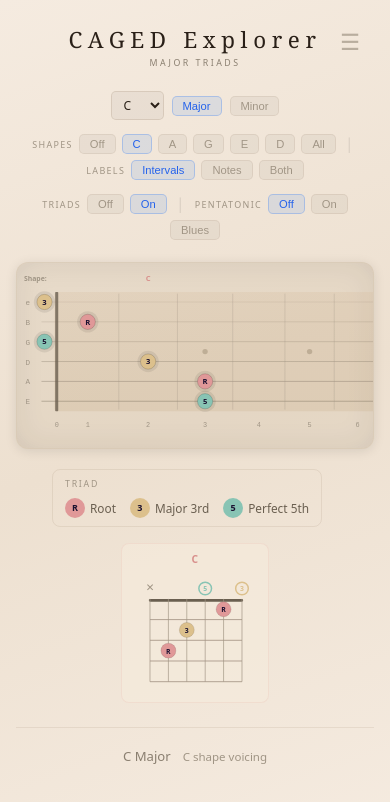
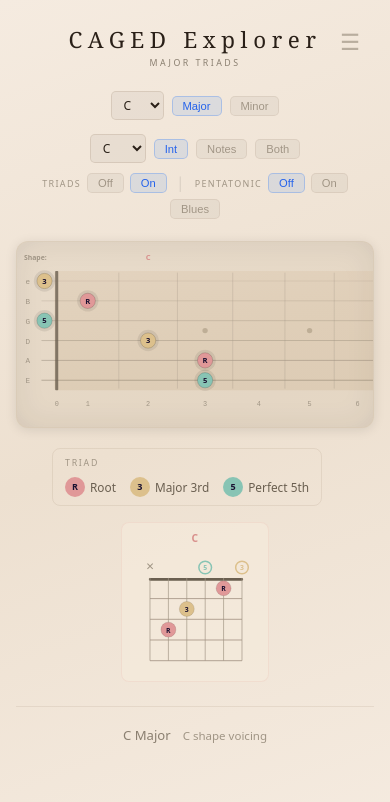
Before and after one commit to tartansandal/caged-explorer, a React (Vite) app: page / in a window 390 px wide. Shown: the top 802 px of the page. Built offline with nearby package versions, Linux system fonts and the light colour scheme.

Commit message:
feat: mobile shape selector with dropdown

```diff
--- a/src/App.jsx
+++ b/src/App.jsx
@@ -836,6 +836,26 @@ export default function CAGEDExplorer() {
         )}
 
         {/* Shapes + Labels */}
+        {isMobile ? (
+          <div style={{ display: "flex", alignItems: "center", justifyContent: "center", gap: 8, marginBottom: 10 }}>
+            <select
+              className="caged-select"
+              value={activeShape}
+              onChange={e => changeShape(e.target.value)}
+              style={{ background: theme.bg.btnOff, color: theme.text.primary, border: `1px solid ${theme.border.light}` }}
+            >
+              {["off", ...SHAPE_ORDER, "all"].map(s => (
+                <option key={s} value={s}>
+                  {s === "off" ? "Off" : s === "all" ? "All" : isMinorKey ? s + "m" : s}
+                </option>
+              ))}
+            </select>
+            {["intervals", "notes", "both"].map(m => (
+              <ToggleButton key={m} label={m === "intervals" ? "Int" : m === "notes" ? "Notes" : "Both"}
+                active={labelMode === m} onClick={() => setLabelMode(m)} theme={theme} />
+            ))}
+          </div>
+        ) : (
           <div style={STYLE.optionRow(14)}>
             <span style={STYLE.optionLabel}>Shapes</span>
             {["off", ...SHAPE_ORDER, "all"].map(s => {
@@ -853,6 +873,7 @@ export default function CAGEDExplorer() {
                 active={labelMode === m} onClick={() => setLabelMode(m)} theme={theme} />
             ))}
           </div>
+        )}
 
         {/* Options Row: Triads + Pentatonic + Frying Pan */}
         <div style={STYLE.optionRow(22)}>
```
Lines whose indentation alone changed are shown as unchanged.
